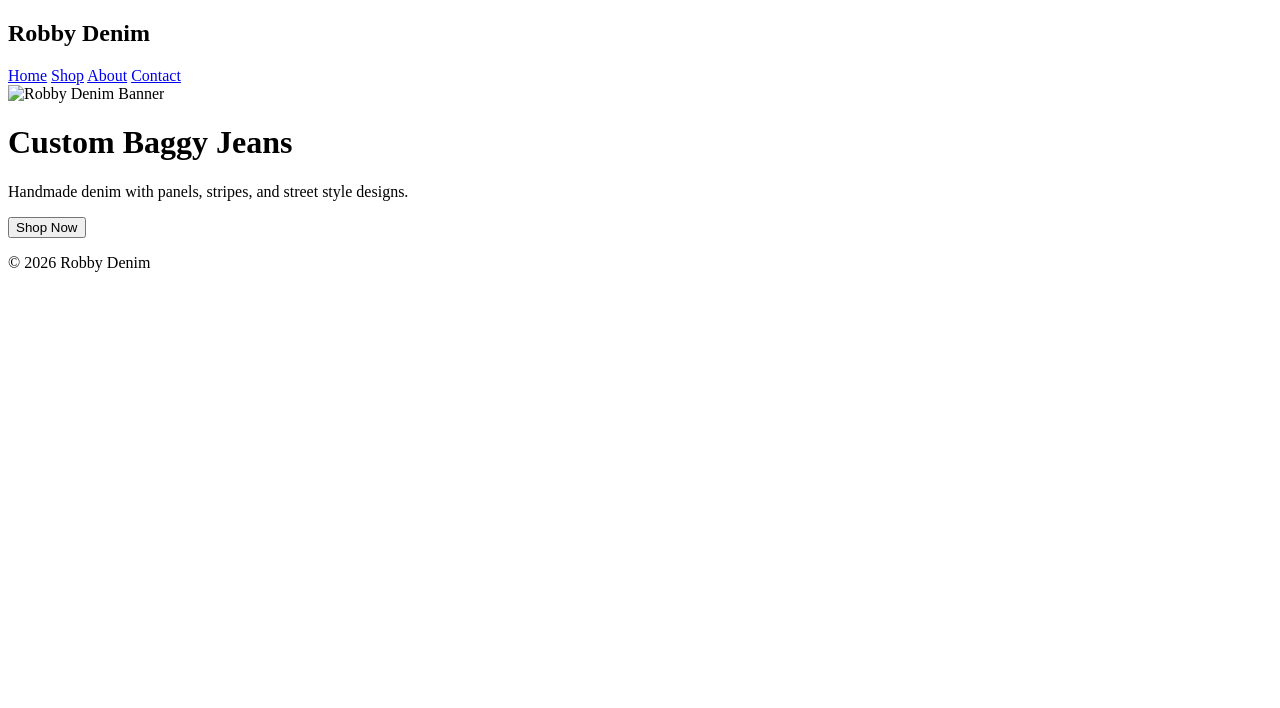
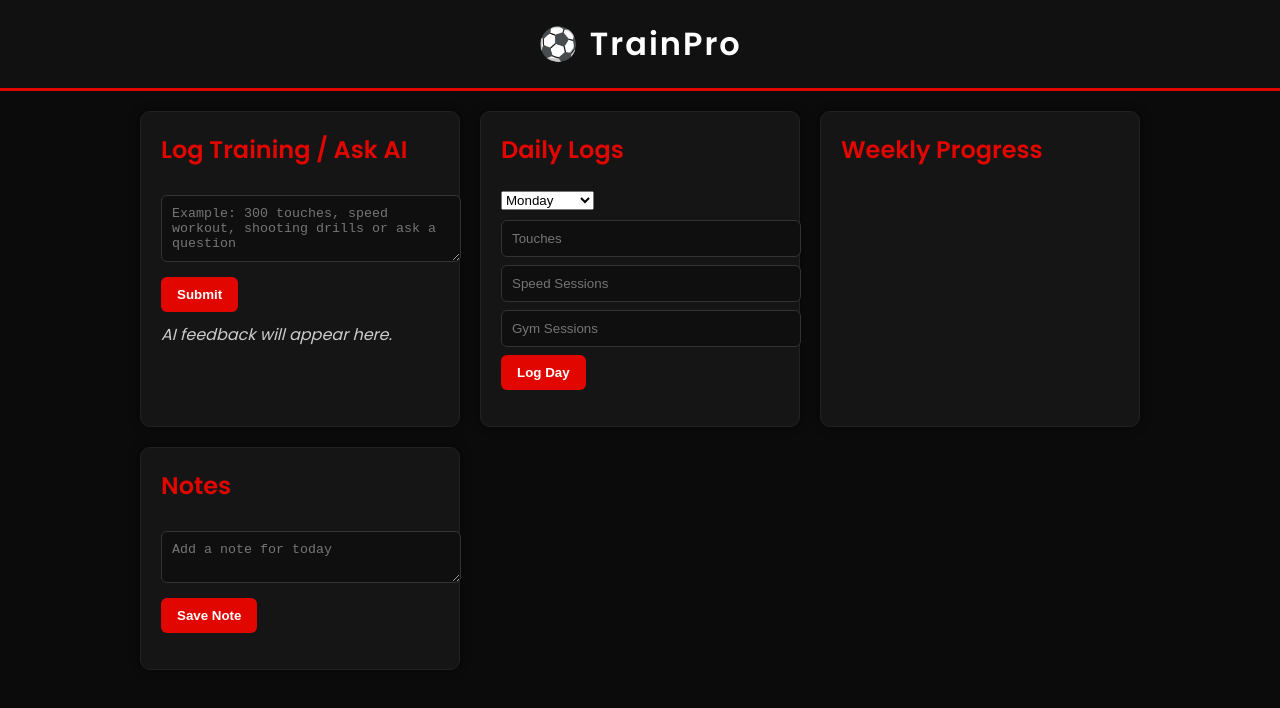
Before and after one commit to roberto67monster/trainpro, a plain HTML site: page index.html in a window 1280 px wide. Drawn offline with nearby package versions, Linux system fonts and the light colour scheme.

Commit message:
index.html

```diff
--- a/index.html
+++ b/index.html
@@ -1,31 +1,215 @@
 <!DOCTYPE html>
 <html>
 <head>
-<title>Robby Denim</title>
-<link rel="stylesheet" href="style.css">
+<meta charset="UTF-8">
+<title>TrainPro</title>
+<link href="https://fonts.googleapis.com/css2?family=Poppins:wght@400;600&display=swap" rel="stylesheet">
+<script src="https://cdn.jsdelivr.net/npm/chart.js"></script>
+<script src="https://cdn.jsdelivr.net/npm/axios/dist/axios.min.js"></script>
+
+<style>
+body{
+  font-family:'Poppins',sans-serif;
+  background:#0b0b0b;
+  color:white;
+  margin:0;
+  padding:0;
+}
+header{
+  background:#111;
+  border-bottom:3px solid #e10600;
+  padding:20px;
+  text-align:center;
+}
+header h1{
+  margin:0;
+  font-size:32px;
+  letter-spacing:2px;
+}
+.container{
+  max-width:1000px;
+  margin:auto;
+  padding:20px;
+}
+.grid{
+  display:grid;
+  grid-template-columns:repeat(auto-fit,minmax(300px,1fr));
+  gap:20px;
+}
+.card{
+  background:#151515;
+  padding:20px;
+  border-radius:10px;
+  border:1px solid #222;
+  box-shadow:0 0 10px rgba(0,0,0,0.5);
+}
+.card h2{
+  margin-top:0;
+  color:#e10600;
+}
+input,textarea{
+  width:100%;
+  padding:10px;
+  margin-top:8px;
+  background:#0f0f0f;
+  border:1px solid #333;
+  border-radius:6px;
+  color:white;
+}
+button{
+  background:#e10600;
+  color:white;
+  border:none;
+  padding:10px 16px;
+  border-radius:6px;
+  font-weight:600;
+  cursor:pointer;
+  margin-top:8px;
+}
+button:hover{
+  background:#ff2a2a;
+}
+.progress{
+  height:12px;
+  background:#222;
+  border-radius:10px;
+  margin-top:10px;
+  overflow:hidden;
+}
+.progress-bar{
+  height:100%;
+  background:#e10600;
+  width:0%;
+  transition:width 0.5s;
+}
+#aiOutput{
+  margin-top:10px;
+  font-style:italic;
+  color:#ccc;
+  min-height:40px;
+  white-space:pre-wrap;
+}
+</style>
 </head>
 <body>
 
 <header>
-<h2>Robby Denim</h2>
-<nav>
-<a href="index.html">Home</a>
-<a href="shop.html">Shop</a>
-<a href="about.html">About</a>
-<a href="contact.html">Contact</a>
-</nav>
+<h1>⚽ TrainPro</h1>
 </header>
 
-<div class="hero">
-<img src="images/banner.jpg" alt="Robby Denim Banner">
-<h1>Custom Baggy Jeans</h1>
-<p>Handmade denim with panels, stripes, and street style designs.</p>
-<a href="shop.html"><button>Shop Now</button></a>
+<div class="container">
+
+<div class="grid">
+
+<div class="card">
+<h2>Log Training / Ask AI</h2>
+<textarea id="freeInput" placeholder="Example: 300 touches, speed workout, shooting drills or ask a question" rows="3"></textarea>
+<button onclick="processInput()">Submit</button>
+<p id="aiOutput">AI feedback will appear here.</p>
 </div>
 
-<footer>
-<p>&copy; 2026 Robby Denim</p>
-</footer>
+<div class="card">
+<h2>Daily Logs</h2>
+<select id="daySelect">
+<option>Monday</option><option>Tuesday</option><option>Wednesday</option><option>Thursday</option><option>Friday</option><option>Saturday</option><option>Sunday</option>
+</select>
+<input id="dayTouches" placeholder="Touches">
+<input id="daySpeed" placeholder="Speed Sessions">
+<input id="dayGym" placeholder="Gym Sessions">
+<button onclick="logDay()">Log Day</button>
+<ul id="dailyLogs"></ul>
+</div>
+
+<div class="card">
+<h2>Weekly Progress</h2>
+<canvas id="progressChart" width="400" height="200"></canvas>
+</div>
+
+<div class="card">
+<h2>Notes</h2>
+<textarea id="notesInput" placeholder="Add a note for today"></textarea>
+<button onclick="saveNote()">Save Note</button>
+<p id="noteList"></p>
+</div>
+
+</div>
+</div>
+
+<script>
+let touches=[], speed=[], gym=[], notes=[], dailyLogs=[];
+if(localStorage.getItem('touches')) touches=JSON.parse(localStorage.getItem('touches'));
+if(localStorage.getItem('speed')) speed=JSON.parse(localStorage.getItem('speed'));
+if(localStorage.getItem('gym')) gym=JSON.parse(localStorage.getItem('gym'));
+if(localStorage.getItem('notes')) notes=JSON.parse(localStorage.getItem('notes'));
+if(localStorage.getItem('dailyLogs')) dailyLogs=JSON.parse(localStorage.getItem('dailyLogs'));
+
+function updateTotals(){
+  document.getElementById('noteList').innerText=notes.join(' | ');
+  document.getElementById('dailyLogs').innerHTML=dailyLogs.map(d=>"<li>"+d.day+": "+d.touches+" touches, "+d.speed+" speed, "+d.gym+" gym</li>").join('');
+  updateChart();
+}
+
+function saveNote(){
+  let t=document.getElementById('notesInput').value;
+  if(t){notes.push(t);localStorage.setItem('notes',JSON.stringify(notes));document.getElementById('notesInput').value='';updateTotals();}
+}
+
+function logDay(){
+  let day=document.getElementById('daySelect').value;
+  let t=parseInt(document.getElementById('dayTouches').value)||0;
+  let s=parseInt(document.getElementById('daySpeed').value)||0;
+  let g=parseInt(document.getElementById('dayGym').value)||0;
+  dailyLogs.push({day:day,touches:t,speed:s,gym:g});
+  localStorage.setItem('dailyLogs',JSON.stringify(dailyLogs));
+  touches.push(t); speed.push(s); gym.push(g);
+  localStorage.setItem('touches',JSON.stringify(touches));
+  localStorage.setItem('speed',JSON.stringify(speed));
+  localStorage.setItem('gym',JSON.stringify(gym));
+  document.getElementById('dayTouches').value='';
+  document.getElementById('daySpeed').value='';
+  document.getElementById('dayGym').value='';
+  updateTotals();
+}
+
+let ctx=document.getElementById('progressChart').getContext('2d');
+let chart=new Chart(ctx,{type:'bar',data:{labels:['Touches','Speed','Gym'],datasets:[{label:'Weekly Totals',data:[0,0,0],backgroundColor:'#e10600'}]},options:{scales:{y:{beginAtZero:true}},plugins:{legend:{display:false}}}});
+function updateChart(){
+  let t=touches.reduce((a,b)=>a+b,0), s=speed.reduce((a,b)=>a+b,0), g=gym.reduce((a,b)=>a+b,0);
+  chart.data.datasets[0].data=[t,s,g]; chart.update();
+}
+
+// ---------- AI (requires OpenAI API) ----------
+const API_KEY = sk-...uUUA          ;
+async function sendToAI(question){
+  try{
+    const response = await axios.post('https://api.openai.com/v1/chat/completions',{
+      model:"gpt-3.5-turbo",
+      messages:[{role:"system",content:"You are a soccer coach AI that gives advice and answers soccer questions."},{role:"user",content:question}],
+      max_tokens:200
+    },{headers:{'Authorization':`Bearer ${API_KEY}`,'Content-Type':'application/json'}});
+    document.getElementById('aiOutput').innerText=response.data.choices[0].message.content;
+  }catch(e){
+    document.getElementById('aiOutput').innerText="AI error: check API key and internet connection.";
+  }
+}
+
+function processInput(){
+  let input=document.getElementById('freeInput').value;
+  let t=(input.match(/(\d+)\s*touch/)||[0,0])[1]*1;
+  let s=(input.match(/(\d+)\s*speed/)||[0,0])[1]*1;
+  let g=(input.match(/(\d+)\s*gym/)||[0,0])[1]*1;
+  if(t>0){touches.push(t);localStorage.setItem('touches',JSON.stringify(touches));}
+  if(s>0){speed.push(s);localStorage.setItem('speed',JSON.stringify(speed));}
+  if(g>0){gym.push(g);localStorage.setItem('gym',JSON.stringify(gym));}
+  updateTotals();
+  document.getElementById('freeInput').value='';
+  if(input.toLowerCase().includes('how')||input.toLowerCase().includes('best')||input.toLowerCase().includes('drill')||input.toLowerCase().includes('improve')){
+    sendToAI(input);
+  }
+}
+
+updateTotals();
+</script>
 
 </body>
 </html>
```
